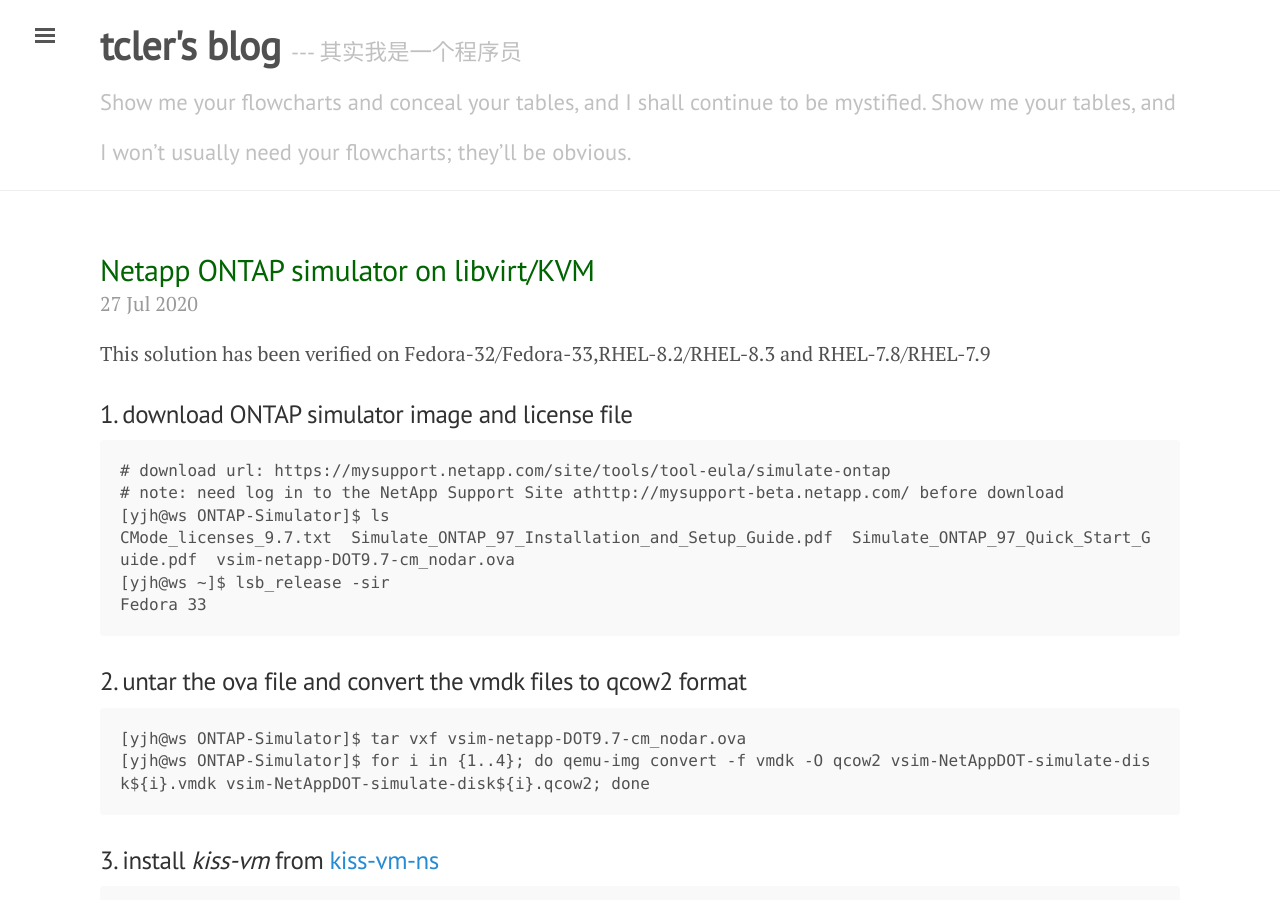
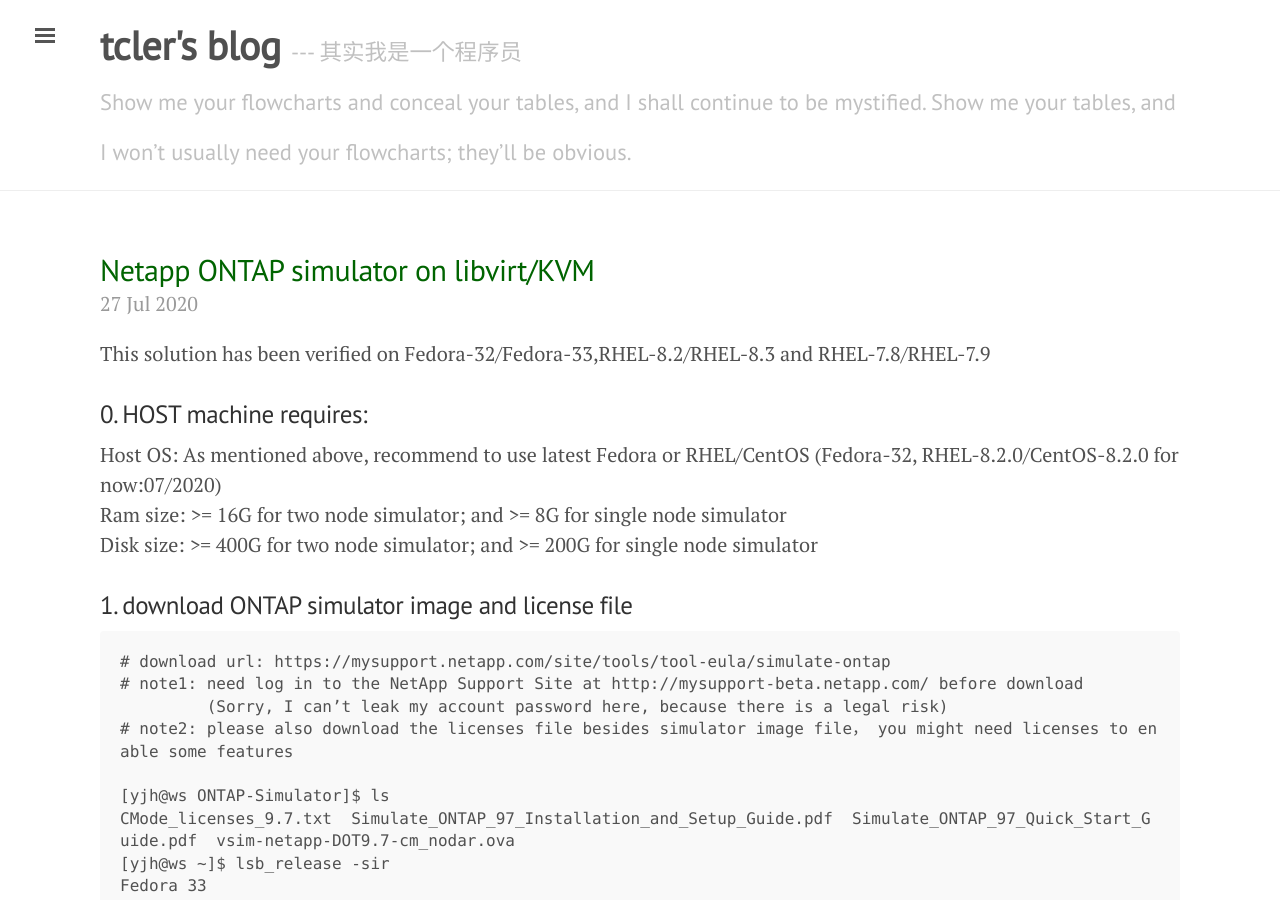
Before and after one commit to tcler/tcler.github.io, a Jekyll site: the page built from _posts/2020-07-27-netapp-ontap-simulator-on-libvirt-kvm.md.md, in a window 1280 px wide and 900 px high. Built offline with Jekyll 4.4.1, drawn with Linux system fonts in a browser that asks for light colours; some of the changed text lies outside the part shown.

Commit message:
Update 2020-07-27-netapp-ontap-simulator-on-libvirt-kvm.md.md

````diff
--- a/_posts/2020-07-27-netapp-ontap-simulator-on-libvirt-kvm.md.md
+++ b/_posts/2020-07-27-netapp-ontap-simulator-on-libvirt-kvm.md.md
@@ -5,10 +5,19 @@
 
 This solution has been verified on Fedora-32/Fedora-33,RHEL-8.2/RHEL-8.3 and RHEL-7.8/RHEL-7.9
 
+### 0. HOST machine requires:
+Host OS: As mentioned above, recommend to use latest Fedora or RHEL/CentOS (Fedora-32, RHEL-8.2.0/CentOS-8.2.0 for now:07/2020)
+Ram size: >= 16G for two node simulator; and >= 8G for single node simulator
+Disk size: >= 400G for two node simulator; and >= 200G for single node simulator
+
+
 ### 1. download ONTAP simulator image and license file
 ```
 # download url: https://mysupport.netapp.com/site/tools/tool-eula/simulate-ontap
-# note: need log in to the NetApp Support Site athttp://mysupport-beta.netapp.com/ before download
+# note1: need log in to the NetApp Support Site at http://mysupport-beta.netapp.com/ before download
+         (Sorry, I can’t leak my account password here, because there is a legal risk)
+# note2: please also download the licenses file besides simulator image file， you might need licenses to enable some features
+
 [yjh@ws ONTAP-Simulator]$ ls
 CMode_licenses_9.7.txt  Simulate_ONTAP_97_Installation_and_Setup_Guide.pdf  Simulate_ONTAP_97_Quick_Start_Guide.pdf  vsim-netapp-DOT9.7-cm_nodar.ova
 [yjh@ws ~]$ lsb_release -sir
````
Also changed, not shown: other parts of _posts/2020-07-27-netapp-ontap-simulator-on-libvirt-kvm.md.md (+1 -1 lines).
